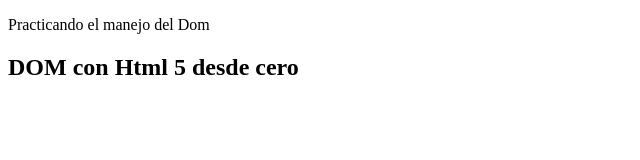
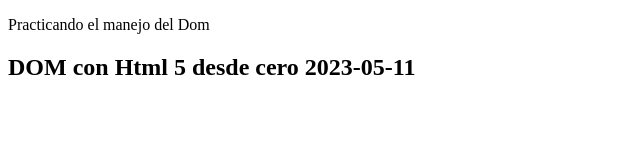
Before and after one commit to RoisChavez-02/Repositorio-de-Prueba, a plain HTML site: page index.html in a window 1280 px wide. Shown: the whole page, without its empty margins (0-640 px from the left). Drawn offline with Linux system fonts and the light colour scheme.

Commit message:
tercer commit del dia

```diff
--- a/index.html
+++ b/index.html
@@ -8,7 +8,7 @@
 </head>
 <body>
     <section class="container">
-        <h1>DOM con Html 5 desde cero</h1>
+        <h1>DOM con Html 5 desde cero 2023-05-11</h1>
     </section>
     <script src="script.js"></script>
 </body>
```
